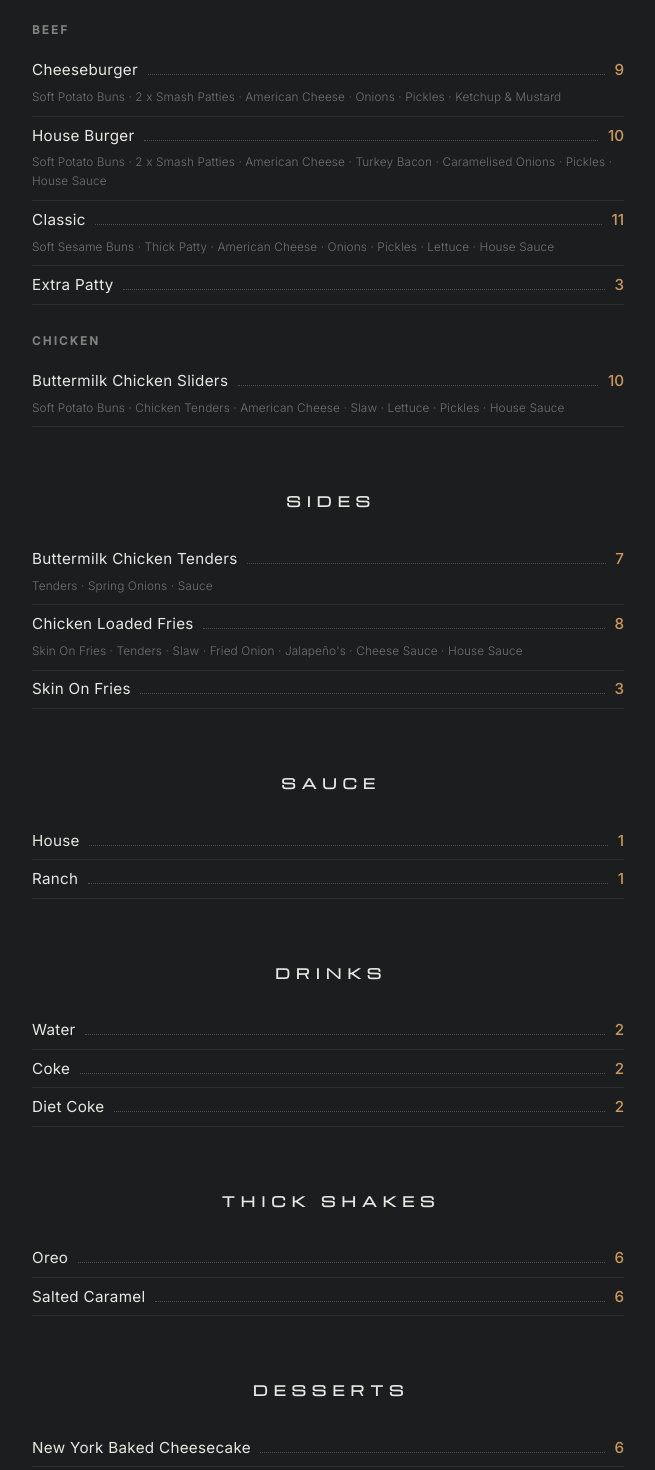
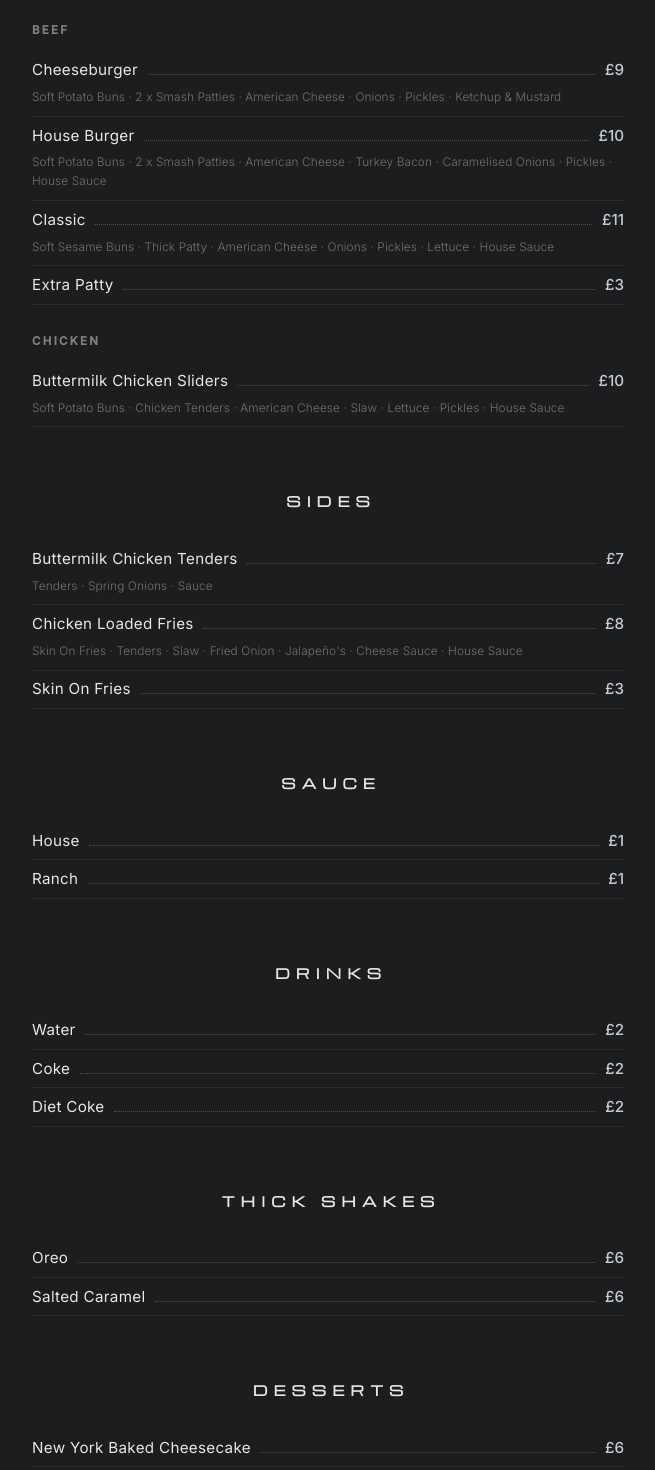
Before and after one commit to createweb7/spaceship, a Next.js app: page /menu in a window 1280 px wide. Shown: the part 200-1670 px from the top of the page, without its empty margins (312-967 px from the left). Built offline with nearby package versions, Linux system fonts and the light colour scheme.

Commit message:
Change menu accent text to silver, add £ to prices

```diff
--- a/app/globals.css
+++ b/app/globals.css
@@ -6,6 +6,7 @@
   --paper: #e8e7e4;
   --line: rgba(255, 255, 255, 0.18);
   --accent: #c9985f;
+  --silver: #c7cbd0;
 }
 * {
   margin: 0;
--- a/app/menu/menu.css
+++ b/app/menu/menu.css
@@ -37,7 +37,7 @@ header .tagline {
   letter-spacing: 0.5em;
   text-indent: 0.5em;
   text-transform: uppercase;
-  color: var(--accent);
+  color: var(--silver);
 }
 
 /* ---------- MENU ---------- */
@@ -100,7 +100,7 @@ main {
   white-space: nowrap;
   font-weight: 500;
   font-size: 0.95rem;
-  color: var(--accent);
+  color: var(--silver);
 }
 .item .desc {
   margin-top: 0.5rem;
--- a/app/menu/page.js
+++ b/app/menu/page.js
@@ -28,7 +28,7 @@ export default function Menu() {
               <div className="item-row">
                 <span className="name">Cheeseburger</span>
                 <span className="fill"></span>
-                <span className="price">9</span>
+                <span className="price">£9</span>
               </div>
               <p className="desc">
                 Soft Potato Buns · 2 x Smash Patties · American Cheese · Onions · Pickles · Ketchup
@@ -39,7 +39,7 @@ export default function Menu() {
               <div className="item-row">
                 <span className="name">House Burger</span>
                 <span className="fill"></span>
-                <span className="price">10</span>
+                <span className="price">£10</span>
               </div>
               <p className="desc">
                 Soft Potato Buns · 2 x Smash Patties · American Cheese · Turkey Bacon · Caramelised
@@ -50,7 +50,7 @@ export default function Menu() {
               <div className="item-row">
                 <span className="name">Classic</span>
                 <span className="fill"></span>
-                <span className="price">11</span>
+                <span className="price">£11</span>
               </div>
               <p className="desc">
                 Soft Sesame Buns · Thick Patty · American Cheese · Onions · Pickles · Lettuce ·
@@ -61,7 +61,7 @@ export default function Menu() {
               <div className="item-row">
                 <span className="name">Extra Patty</span>
                 <span className="fill"></span>
-                <span className="price">3</span>
+                <span className="price">£3</span>
               </div>
             </div>
           </div>
@@ -71,7 +71,7 @@ export default function Menu() {
               <div className="item-row">
                 <span className="name">Buttermilk Chicken Sliders</span>
                 <span className="fill"></span>
-                <span className="price">10</span>
+                <span className="price">£10</span>
               </div>
               <p className="desc">
                 Soft Potato Buns · Chicken Tenders · American Cheese · Slaw · Lettuce · Pickles ·
@@ -87,7 +87,7 @@ export default function Menu() {
             <div className="item-row">
               <span className="name">Buttermilk Chicken Tenders</span>
               <span className="fill"></span>
-              <span className="price">7</span>
+              <span className="price">£7</span>
             </div>
             <p className="desc">Tenders · Spring Onions · Sauce</p>
           </div>
@@ -95,7 +95,7 @@ export default function Menu() {
             <div className="item-row">
               <span className="name">Chicken Loaded Fries</span>
               <span className="fill"></span>
-              <span className="price">8</span>
+              <span className="price">£8</span>
             </div>
             <p className="desc">
               Skin On Fries · Tenders · Slaw · Fried Onion · Jalapeño&apos;s · Cheese Sauce · House
@@ -106,7 +106,7 @@ export default function Menu() {
             <div className="item-row">
               <span className="name">Skin On Fries</span>
               <span className="fill"></span>
-              <span className="price">3</span>
+              <span className="price">£3</span>
             </div>
           </div>
         </div>
@@ -117,14 +117,14 @@ export default function Menu() {
             <div className="item-row">
               <span className="name">House</span>
               <span className="fill"></span>
-              <span className="price">1</span>
+              <span className="price">£1</span>
             </div>
           </div>
           <div className="item">
             <div className="item-row">
               <span className="name">Ranch</span>
               <span className="fill"></span>
-              <span className="price">1</span>
+              <span className="price">£1</span>
             </div>
           </div>
         </div>
@@ -135,21 +135,21 @@ export default function Menu() {
             <div className="item-row">
               <span className="name">Water</span>
               <span className="fill"></span>
-              <span className="price">2</span>
+              <span className="price">£2</span>
             </div>
           </div>
           <div className="item">
             <div className="item-row">
               <span className="name">Coke</span>
               <span className="fill"></span>
-              <span className="price">2</span>
+              <span className="price">£2</span>
             </div>
           </div>
           <div className="item">
             <div className="item-row">
               <span className="name">Diet Coke</span>
               <span className="fill"></span>
-              <span className="price">2</span>
+              <span className="price">£2</span>
             </div>
           </div>
         </div>
@@ -160,14 +160,14 @@ export default function Menu() {
             <div className="item-row">
               <span className="name">Oreo</span>
               <span className="fill"></span>
-              <span className="price">6</span>
+              <span className="price">£6</span>
             </div>
           </div>
           <div className="item">
             <div className="item-row">
               <span className="name">Salted Caramel</span>
               <span className="fill"></span>
-              <span className="price">6</span>
+              <span className="price">£6</span>
             </div>
           </div>
         </div>
@@ -178,7 +178,7 @@ export default function Menu() {
             <div className="item-row">
               <span className="name">New York Baked Cheesecake</span>
               <span className="fill"></span>
-              <span className="price">6</span>
+              <span className="price">£6</span>
             </div>
           </div>
         </div>
```
